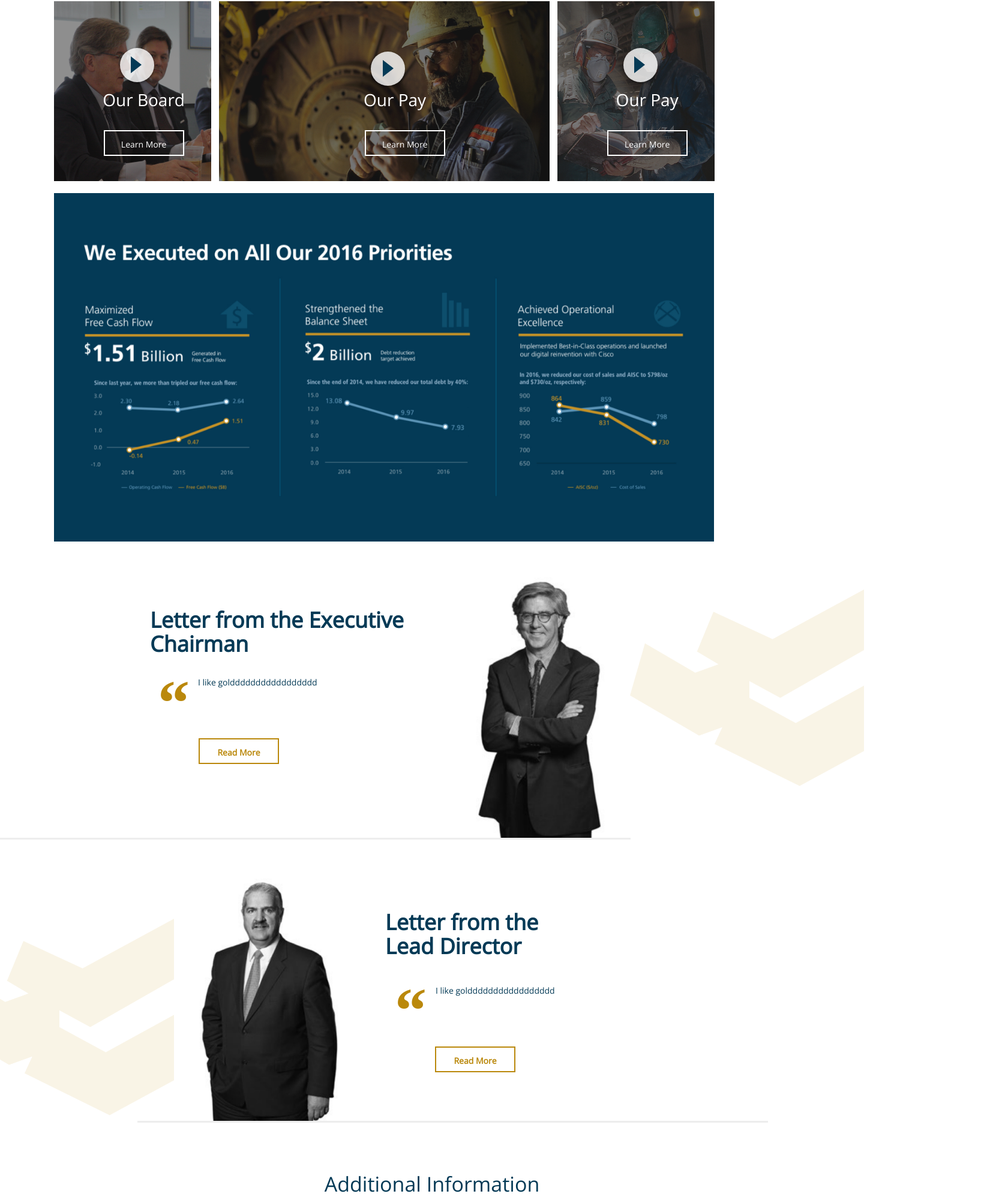
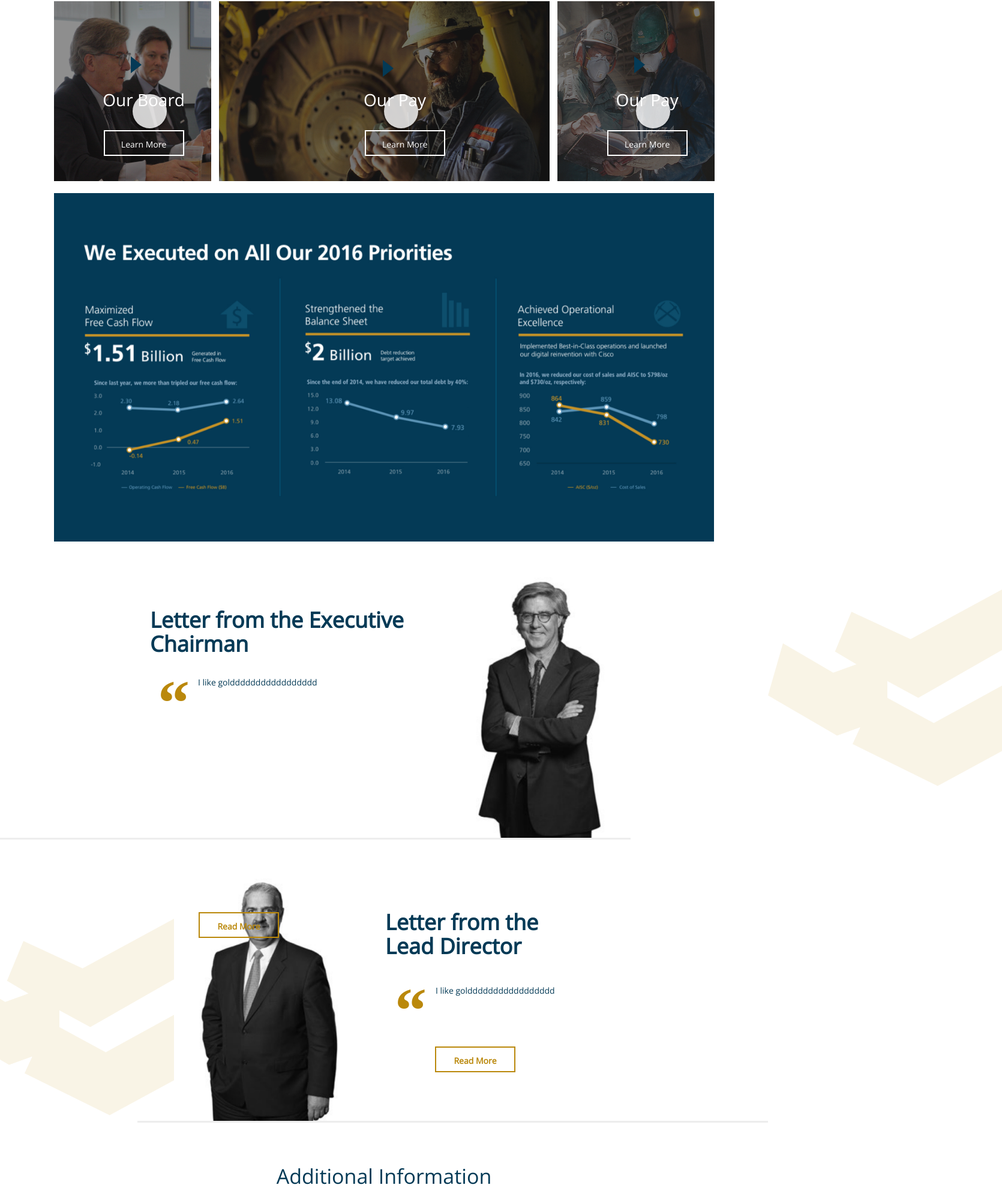
Before and after one commit to mbhung101/gold, a React (Create React App) app: page / in a window 1280 px wide. Shown: the part 783-2789 px from the top of the page at 60% size, 1670 px wide, since content can reach past the window. Built offline with nearby package versions, Linux system fonts and the light colour scheme; a web font is replaced by a local one.

Commit message:
bottoms up

```diff
--- a/src/App.css
+++ b/src/App.css
@@ -1,17 +1,10 @@
 .addBox{
-  width: 520px;
-  height: 46px;
+  width: 100%;
   font-family: Open Sans;
   font-size: 34px;
-  font-weight: normal;
-  font-style: normal;
-  font-stretch: normal;
-  line-height: normal;
-  letter-spacing: normal;
   text-align: center;
   color: #043a56;
   margin-top: 77px;
-  margin-left: 460px;
 }
 
 .annualAddress{
@@ -138,17 +131,18 @@
   left: 278px;
 }
 
-.bottomBar{
-  width: 1440px;
-  height: 9px;
-  background: #043a56;
+.bottomBox{
+  width:87%;
+  height: 80px;
+  margin-top: 24px;
+  margin-bottom: 24px;
+  margin-left: 7%;
+  margin-right: 7%;
 }
 
 .bottomSearch{
-  display: inline-block;
   float:right;
-  margin-top: 25px;
-  margin-right: 90px;
+  margin-top: 20px;
 }
 
 .directorBox{
@@ -232,6 +226,7 @@
 .executiveBox{
   display: inline-block;
   vertical-align: top;
+  width: 100%
 }
 
 .executiveReadMore{
@@ -383,6 +378,7 @@
   height: 42px;
   margin-top: 24px;
   margin-bottom: 35px;
+  display: inline-block;
 }
 
 .navBar{
@@ -583,23 +579,23 @@
 }
 
 .ovalSmall {
-  position: absolute;
+  position: relative;
   width: 57px;
   height: 57px;
   border-radius: 50%;
-  bottom: 55%;
-  left: 42%;
+  bottom: 50%;
+  left: 50%;
   background-color: rgba(255, 255, 255, 0.8);
   box-shadow: 0 2px 4px 0 rgba(0, 0, 0, 0.5);
 }
 
 .ovalSmallMid {
-  position: absolute;
+  position: relative;
   width: 57px;
   height: 57px;
   border-radius: 50%;
-  bottom: 53%;
-  left: 46%;
+  bottom: 50%;
+  left: 50%;
   background-color: rgba(255, 255, 255, 0.8);
   box-shadow: 0 2px 4px 0 rgba(0, 0, 0, 0.5);
 }
--- a/src/components/annual.js
+++ b/src/components/annual.js
@@ -8,8 +8,8 @@ export default class Annual extends Component {
   render(){
     return(
       <div>
-        <div style={{marginTop:"52px",width:"1440px",height:"528px"}}>
-          <img src={require('../Assets/footer-crowd.png')} style={{width:"1440px",height:"528px",position:"absolute"}}/>
+        <div style={{marginTop:"52px",width:"100%",height:"528px"}}>
+          <img src={require('../Assets/footer-crowd.png')} style={{width:"100%",height:"528px;",position:"absolute"}}/>
           <div className="annualDetails">Annual Meeting Details</div>
           <div className="annualWhen">When</div>
           <div className="annualWhere">Where</div>
--- a/src/components/bottom.js
+++ b/src/components/bottom.js
@@ -8,9 +8,8 @@ export default class Bottom extends Component {
   render(){
     return(
       <div>
-        <div className="bottomBar"></div>
-        <div className="Navbox">
-          <img src={require('../Assets/Barrick_logo.png')} className="logo"/>
+        <div className="bottomBox">
+          <img src={require('../Assets/Barrick_logo.png')} className="navLogo"/>
           <div className="bottomSearch">
             <div className="ui icon input">
               <input type="text" placeholder="Search..." />
--- a/src/components/chairman.js
+++ b/src/components/chairman.js
@@ -13,10 +13,11 @@ export default class Chairman extends Component {
           <div className ="executiveQuote"> I like golddddddddddddddddd </div>
           <div className ="executiveTitle">Letter from the Executive Chairman</div>
           <div className ="executiveReadMore">Read More</div>
+
+          <img src={require('../Assets/Chairman.png')} className="executiveImage" />
+          <div className="line2"></div>
         </div>
-          <img src={require('../Assets/Chairman.png')} className="executiveImage" />
-          <img src={require('../Assets/barrick-icon.png')} className="backgroundLogo"/>
-          <div className="line2"></div>
+        <img src={require('../Assets/barrick-icon.png')} className="backgroundLogo"/>
           <div style={{marginTop:"52px"}}> </div>
 
           <img src={require('../Assets/barrick-icon.png')} className="backgroundLogo2"/>
```
